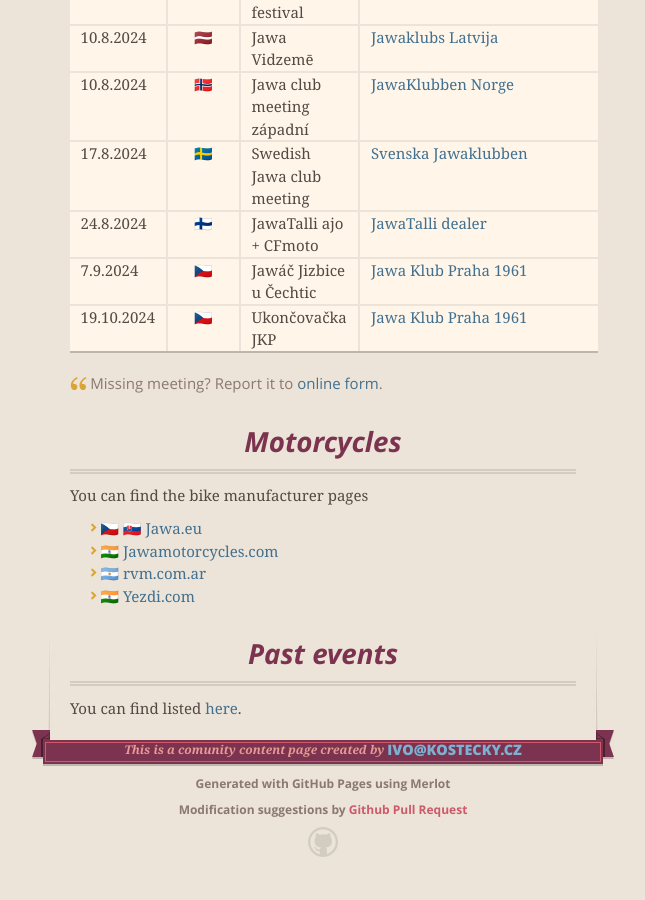
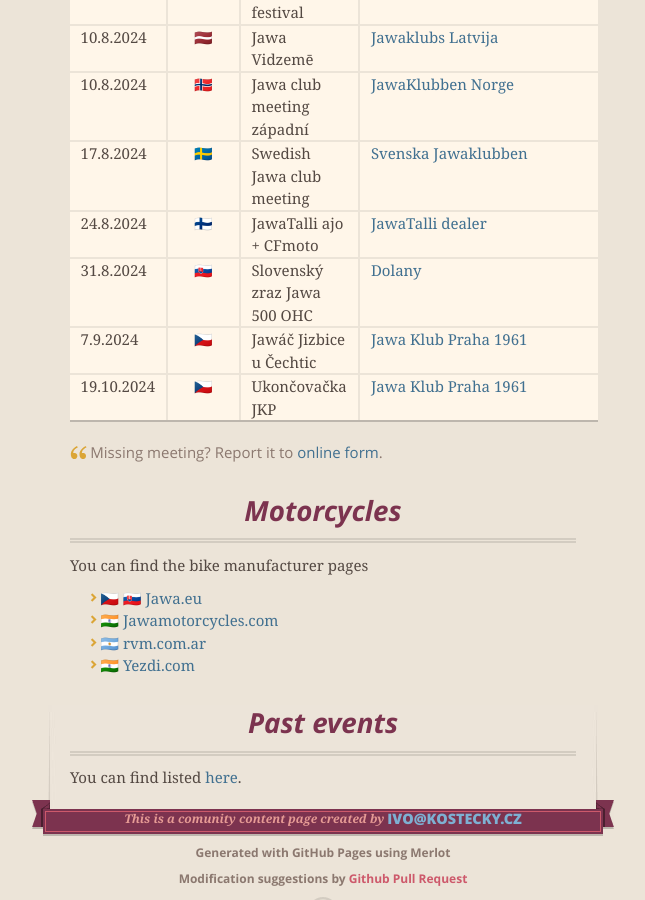
Before and after one commit to microkost/jawamotorcycles.cz, a Jekyll site: the page built from docs/index.md, in a window 1280 px wide and 900 px high, scrolled down 999 px. Shown: the whole window, without its empty margins (317-962 px from the left). Built offline with Jekyll 4.4.1, drawn with Linux system fonts in a browser that asks for light colours; our own code applies the rules of GitHub Pages for plain Markdown files.

Commit message:
slovakian meeting 500 OHC added

```diff
--- a/docs/index.md
+++ b/docs/index.md
@@ -20,6 +20,7 @@
 |  10.8.2024 | 🇳🇴 | Jawa club meeting západní | [JawaKlubben Norge](http://jawaklubben.no/) |
 |  17.8.2024 | 🇸🇪 | Swedish Jawa club meeting | [Svenska Jawaklubben](https://jawaklubben.se/) |
 |  24.8.2024 | 🇫🇮 | JawaTalli ajo + CFmoto | [JawaTalli dealer](https://www.jawatalli.fi/news/) |
+|  31.8.2024 | 🇸🇰 | Slovenský zraz Jawa 500 OHC | [Dolany](assets/2024/jawa-slovakia-500-2024.jpg) |
 |   7.9.2024 | 🇨🇿 | Jawáč Jizbice u Čechtic | [Jawa Klub Praha 1961](http://www.jawaklub.cz/kalendar) |
 | 19.10.2024 | 🇨🇿 | Ukončovačka JKP | [Jawa Klub Praha 1961](http://www.jawaklub.cz/kalendar) |
 
```
Also changed, not shown: docs/assets/2024/jawa-slovakia-500-2024.jpg (added).
